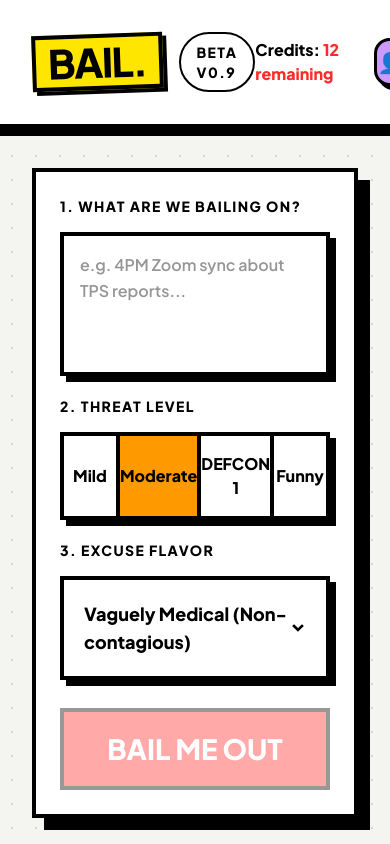
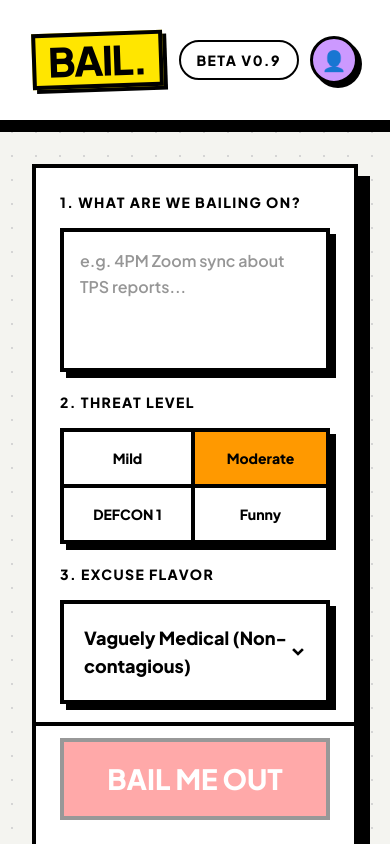
Before and after one commit to NotAnAiYet/VCF2026-Project, a Next.js app in the folder excuse-generator/: page / in a window 390 px wide. Shown: the top 844 px of the page. Built offline with nearby package versions, Linux system fonts and the light colour scheme.

Commit message:
tweaked Flavors and fixed mobile

```diff
--- a/excuse-generator/app/api/excuse/route.ts
+++ b/excuse-generator/app/api/excuse/route.ts
@@ -36,6 +36,7 @@ export async function POST(req: NextRequest) {
 
   const systemPrompt = `You are an expert excuse writer. The user will describe a situation they want to bail out of. Your job is to:
 - Write a believable, convincing excuse that fits the context perfectly.${flavorLine}
+- The excuse MUST directly reference specific details from the situation the user described — do not write a generic excuse that could apply to anyone.
 - Output ONLY the excuse text, ready to be sent as-is — no labels, no preamble, no quotation marks.
 - Keep the excuse under 80 words.
 - Urgency/tone: ${threatLevelDef.instruction}`;
--- a/excuse-generator/app/page.tsx
+++ b/excuse-generator/app/page.tsx
@@ -17,7 +17,7 @@ export default function Home() {
           </div>
         </div>
         <div className="flex items-center gap-6">
-          <div className="text-base font-extrabold">
+          <div className="hidden sm:block text-base font-extrabold">
             Credits: <span style={{ color: "#FF2A2A" }}>12 remaining</span>
           </div>
           <div
--- a/excuse-generator/components/ExcuseForm.tsx
+++ b/excuse-generator/components/ExcuseForm.tsx
@@ -3,6 +3,20 @@
 import { useState, useRef, useEffect } from "react";
 import { type ThreatLevel, THREAT_LEVELS } from "@/data/threatLevels";
 import { EXCUSE_FLAVORS } from "@/data/excuseFlavors";
+
+function threatBtnClass(i: number, isActive: boolean, activeClass: string): string {
+  // 2-col grid on mobile → 4-col on sm+
+  // Mobile borders: right on even indices, bottom on first row
+  // SM borders: right on all but last (i < 3), no bottom
+  const parts = [
+    "py-4 text-center font-extrabold text-sm sm:text-base transition-colors cursor-pointer",
+    i % 2 === 0                 && "border-r-4 border-black",
+    i < 2                       && "border-b-4 sm:border-b-0 border-black",
+    (i === 1 || i === 2)        && "sm:border-r-4 sm:border-black",
+    isActive ? activeClass : "bg-white text-black hover:bg-[#F4F4F0]",
+  ];
+  return parts.filter(Boolean).join(" ");
+}
 
 export default function ExcuseForm() {
   const [situation, setSituation] = useState("");
@@ -15,6 +29,7 @@ export default function ExcuseForm() {
   const [loading, setLoading] = useState(false);
   const [error, setError] = useState("");
   const [copied, setCopied] = useState(false);
+  const resultRef = useRef<HTMLDivElement>(null);
 
   useEffect(() => {
     function handleOutside(e: MouseEvent) {
@@ -53,6 +68,7 @@ export default function ExcuseForm() {
       const data = await res.json();
       setExcuse(data.excuse);
       setSubmittedSituation(situation.trim());
+      setTimeout(() => resultRef.current?.scrollIntoView({ behavior: "smooth", block: "start" }), 50);
     } catch (err) {
       setError(err instanceof Error ? err.message : "Unexpected error.");
     } finally {
@@ -100,19 +116,13 @@ export default function ExcuseForm() {
           <div className="text-sm font-black uppercase tracking-widest">
             2. Threat Level
           </div>
-          <div className="flex border-4 border-black shadow-[6px_6px_0_#000] w-full overflow-hidden">
+          <div className="grid grid-cols-2 sm:grid-cols-4 border-4 border-black shadow-[6px_6px_0_#000] w-full overflow-hidden">
             {THREAT_LEVELS.map((t, i) => (
               <button
                 key={t.value}
                 type="button"
                 onClick={() => setThreatLevel(t.value)}
-                className={[
-                  "flex-1 py-4 text-center font-extrabold text-base transition-colors cursor-pointer",
-                  i < THREAT_LEVELS.length - 1 ? "border-r-4 border-black" : "",
-                  threatLevel === t.value
-                    ? t.activeClass
-                    : "bg-white text-black hover:bg-[#F4F4F0]",
-                ].join(" ")}
+                className={threatBtnClass(i, threatLevel === t.value, t.activeClass)}
               >
                 {t.label}
               </button>
@@ -160,11 +170,12 @@ export default function ExcuseForm() {
           </div>
         </div>
 
-        {/* Submit */}
+        {/* Submit — sticky on mobile */}
+        <div className="sticky bottom-0 -mx-6 px-6 pb-6 pt-3 bg-white sm:static sm:mx-0 sm:px-0 sm:pb-0 sm:pt-0 sm:bg-transparent mt-2 border-t-4 border-black sm:border-t-0">
           <button
             type="submit"
             disabled={!canSubmit}
-          className="mt-2 w-full bg-[#FF2A2A] border-4 border-black shadow-[8px_8px_0_#000] text-white text-[28px] font-black uppercase py-4 text-center transition-all active:translate-x-1 active:translate-y-1 active:shadow-[4px_4px_0_#000] disabled:opacity-40 disabled:cursor-not-allowed disabled:shadow-none"
+            className="w-full bg-[#FF2A2A] border-4 border-black shadow-[8px_8px_0_#000] text-white text-[28px] font-black uppercase py-4 text-center transition-all active:translate-x-1 active:translate-y-1 active:shadow-[4px_4px_0_#000] disabled:opacity-40 disabled:cursor-not-allowed disabled:shadow-none"
           >
             {loading ? (
               <span className="flex items-center justify-center gap-3">
@@ -175,10 +186,11 @@ export default function ExcuseForm() {
               "BAIL ME OUT"
             )}
           </button>
+        </div>
       </form>
 
-      {/* ── Right: Output ── */}
-      <div className="flex flex-col gap-6">
+      {/* ── Right: Output — hidden on mobile until generated ── */}
+      <div ref={resultRef} className={`flex flex-col gap-6 ${!excuse && !error ? "hidden lg:flex" : "flex"}`}>
 
         {/* "THE ALIBI" stripe accent */}
         <div className="flex items-center gap-6">
--- a/excuse-generator/data/excuseFlavors.ts
+++ b/excuse-generator/data/excuseFlavors.ts
@@ -27,15 +27,15 @@ export const EXCUSE_FLAVORS: ExcuseFlavorDef[] = [
   },
   {
     label: "Horsing Around",
-    instruction: "Make the excuse have something to do with horses. It should be believable and sound plausible.",
+    instruction: "Reference a horse-related situation. The excuse should be believable and sound plausible.",
   },
   {
     label: "I LOVE CATS",
-    instruction: "Make the excuse have something to do with cats. It should be believable and sound plausible.",
+    instruction: "Reference a Cat-related situation. The excuse should be believable and sound plausible.",
   },
   {
     label: "I LOVE DOGS",
-    instruction: "Make the excuse have something to do with dogs. It should be believable and sound plausible.",
+    instruction: "Reference a Dog-related situation. The excuse should be believable and sound plausible.",
   },
   {
     label: "Theft",
@@ -43,6 +43,6 @@ export const EXCUSE_FLAVORS: ExcuseFlavorDef[] = [
   },
   {
     label: "Weather",
-    instruction: "Weather-related excuses. The excuse should be believable and sound plausible.",
+    instruction: "Blame the weather for the situation. The excuse should be believable and sound plausible.",
   },
 ];
```
Lines whose indentation alone changed are shown as unchanged.
